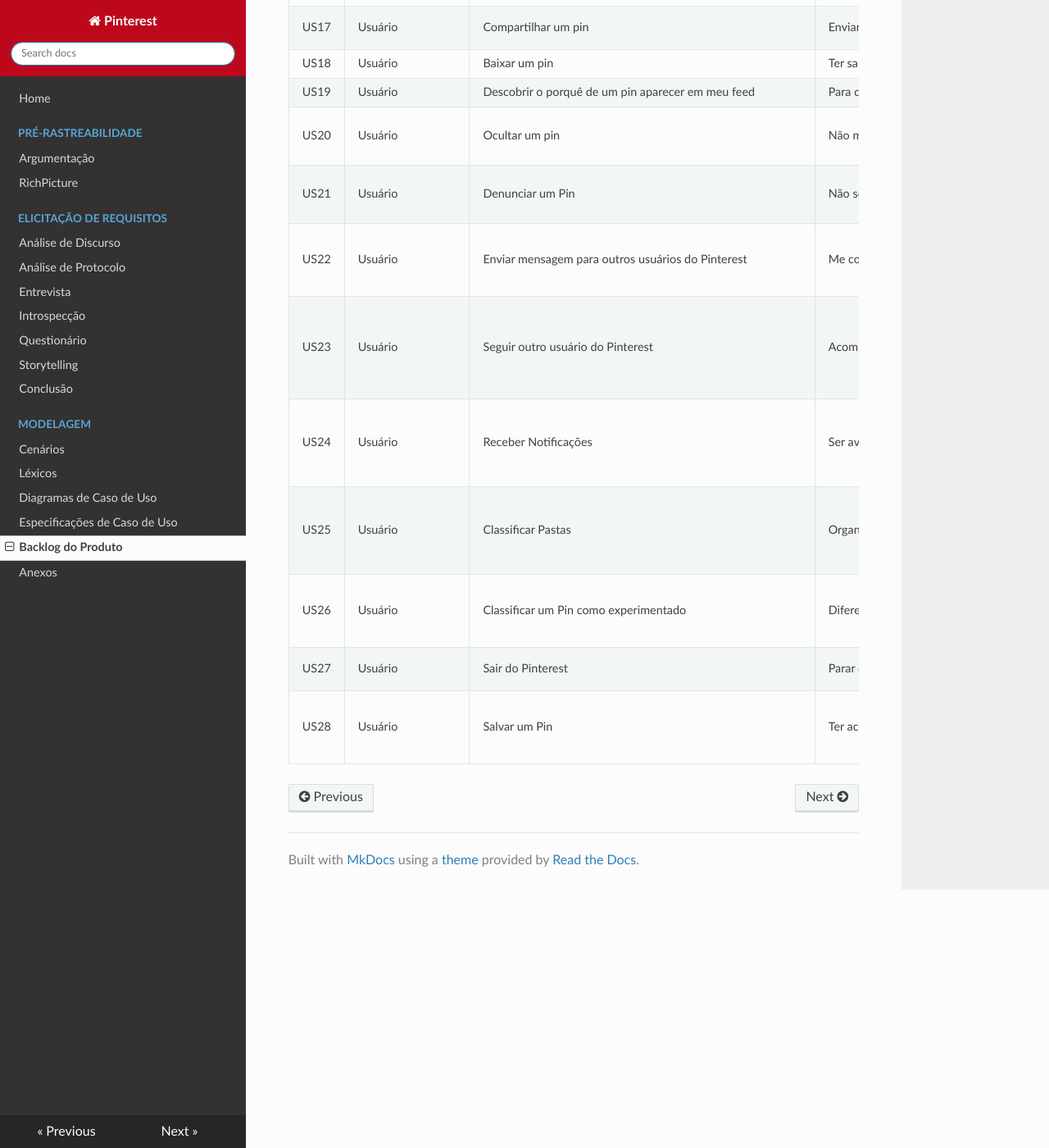
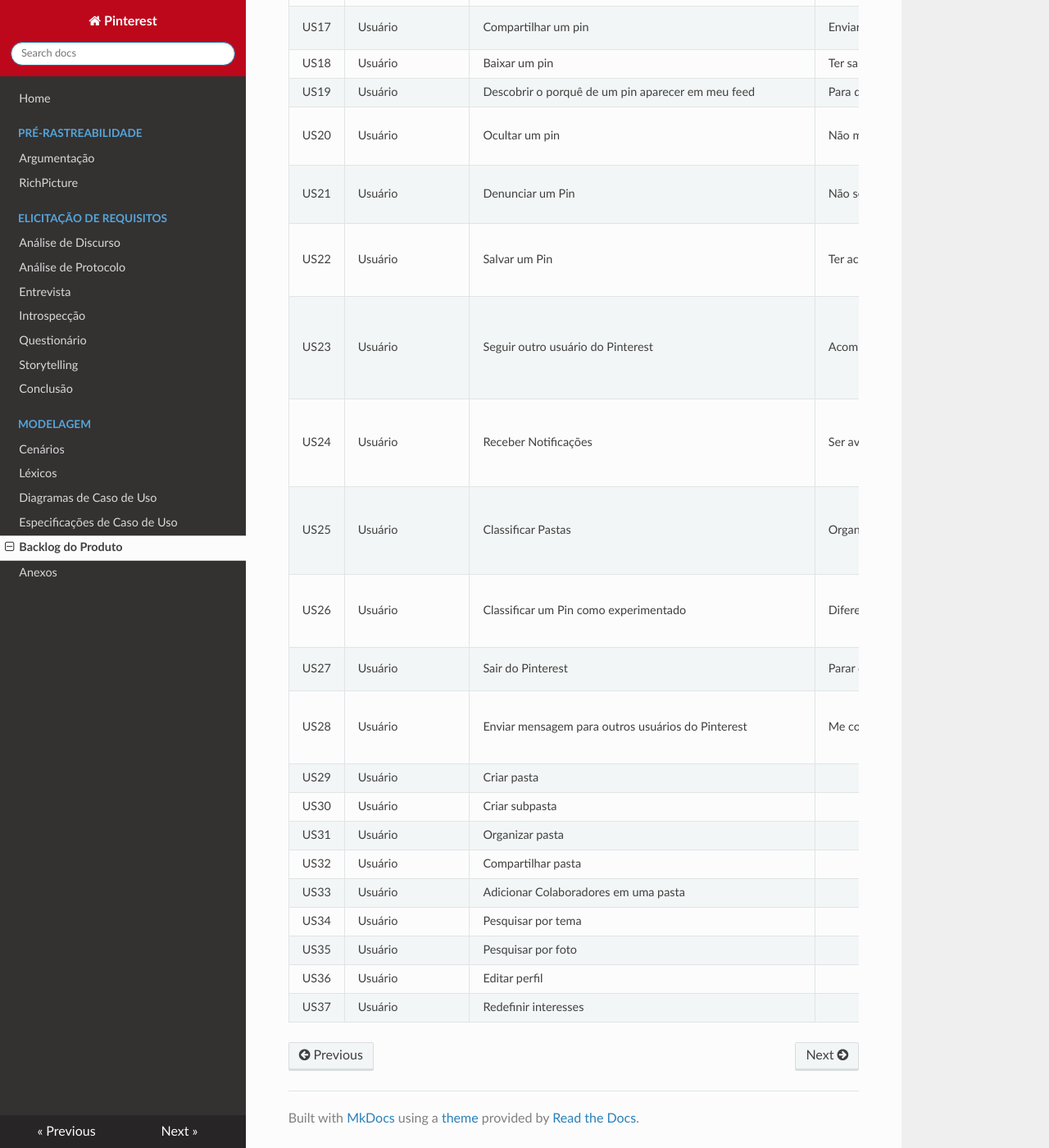
Before and after one commit to joberthrogers18/2018.2-Requisitos-Pinterest, an MkDocs documentation site: the page built from docs/backlog.md, in a window 1280 px wide and 1400 px high, scrolled down 2154 px. Shown: the whole window at 82% size. Built offline with MkDocs 1.6.1, drawn with Linux system fonts in a browser that asks for light colours; nearby versions of some CDN libraries; old or Windows-style settings are respelled for this version of MkDocs; some of the changed text lies outside the part shown.

Commit message:
Adding us topics titles and changing priorities

```diff
--- a/docs/backlog.md
+++ b/docs/backlog.md
@@ -28,31 +28,40 @@
 
 | ID | Eu, como... | Gostaria de...  | Para poder...  | Critérios de Aceitação | Pontuação  | Prioridade|
 |--|--|--|--|--|--|--|
-| US01 | Membro da Equipe | Elaborar a Estrutura Analítica de Processos (EAP)  | Organizar as entregas do projeto e a subdivisão de tarefas | - Todas as entregas do escopo do projeto previstas; <br> - Divisão das entregas por release; <br> - Divisão do projeto em fases | 8 | High |
-| US02 | Membro da Equipe | Montar o Benchmark do Pinterest | Encontrar as melhores práticas do mercado a serem aplicadas na plataforma |   - Devem haver no mínimo 5 empresas comparativas; <br> - Devem ser apresentadas as métricas usadas para o benchmark; <br>  - Devem ser desenvolvidos planos de ação para o futuro; <br> - Devem ser colhidas métricas a partir do plano de ação. | 5 | High |
-| US03 | Desenvolvedor | Elaborar o Documento de Arquitetura | Fazer com que os componentes do software e do hardware possam ser compreendidos por todos os membros da equipe.  |     - Deve haver uma tabela com as versões do documento;<br>  - Deve conter um diagrama que represente visualmente as camadas da arquitetura;<br> - Deve haver um texto explicativo sobre todas as camadas da arquitetura;<br>  - Deve conter diagramas de casos de uso para todas as cenas;<br>  - Devem ser apresentadas as plataformas que serão usadas como suporte no desenvolvimento. | 8 | High |
-| US04 | Desenvolvedor | Elaborar o Documento de Especificação Suplementar | Detalhar os requisitos não funcionais do software. | - Deve haver uma tabela com as versões do documento; <br> - Para todos os requisitos citados, deve haver uma justificativa de como colocá-los em prática, citando a plataforma auxiliar e a viabilidade do requisito;<br> - Devem ser citados todas as restrições de design;<br> - Devem ser citadas as interfaces;<br>- Deve ser citada a licença a ser utilizada. | 5 | High |
-| US05 | Membro da Equipe | Elaborar o Documento de Visão  | Fazer com que o cliente compreenda o propósito do projeto | - Deve haver uma tabela com as versões do documento;<br>  - Descrever qual problema o software resolve;<br>  - Descrever como o software pretende resolver o problema;<br> - Apresentar o escopo do projeto;<br> - Devem ser apresentados os recursos do projeto;<br> - As restrições devem ser descritas;<br> - As facilidades devem ser descritas. | 5 | High |
-| US06 | Membro da Equipe | Elaborar o Documento de Folha de Estilo  | Definir os padrões a serem usados com a linguagem de programação.  |        - Deve haver uma tabela com as versões do documento;<br> - Apresentar exemplos a não serem seguidos;<br> - Apresentar exemplos a serem seguidos;<br> - Descrever no formato de texto como o padrão deve ser utilizado. | 3 | Medium |
-| US07 | Membro da Equipe | Montar o Protótipo de Baixa Fidelidade | Ser testado posteriormente com possíveis usuários da plataforma |         - Deve haver uma tabela com as versões do documento;<br> - O protótipo deve apresentar o software por completo, sem faltar cenas.         | 5 | High |
-| US08 | Membro da Equipe | Montar o Protótipo de Alta Fidelidade | Criar uma versão realística da estrutura visual do software. | - Os fluxos de cada ação dentro do software devem ser apresentados;<br> - O design deve apresentar a paleta de cores definidas para a plataforma;<br>  - O design deve conter as fontes definidadas para a plataforma.  | 5 | Medium |
-| US09 | Membro da Equipe | Testar o protótipo de baixa fidelidade com potenciais usuários | Colher feedbacks de uso para refatoração do protótipo de alta fidelidae | - Os Testes devem ser gravados;<br> - Os testes devem ser realizados com membros de fora da equipe | 3 | Medium |
-| US10 | Desenvolvedor  | Criar a cena de login na aplicação | O Usuário possa interagir com o sistema de login e os dados possam ser inseridos | - Implementar as caixas de texto para inserção de dados; <br> - Diferenciar o formato de inserção de nome de usuário e senha (sem mostrar caracteres digitados); <br> - Integrar opção de click dos botões com envio pro sistema de validação  | 5 | High |
-| US11 | Usuário | Me cadastrar no Pinterest utilizando meu e-mail  | Ter acesso às funcionalidades do aplicativo e ao conteúdo exposto |  - Implementar a autenticação de usuário e senha no banco de dados; <br> - Implementar confirmação de cadastro por email;  | 5 | High |
-| US12 | Usuário | Me cadastrar no Pinterest pelo Facebook ou Conta Google  | Ter acesso às funcionalidades do aplicativo, ao conteúdo exposto e integrar minhas contas em aplicativos  | - Implementar sistema de microsserviços para autenticação do facebook; <br> - Integração do sistema de login com confirmação por email.  | 6 | Medium|
-| US13 | Desenvolvedor | Receber dados iniciais de interesses de um novo usuário | Permitir que o perfil do usuário seja traçado e o feed e sugestões estejam de acordo com esse perfil | - Implementação do sistema de escolha de temas na segunda etapa do processo de cadastro;<br> - Seleção das imagens de representação de cada tema;<br> - Disposição dos elementos da imagem na tela;<br> - Passagem dos dados de elementos selecionados para o banco de dados local | 8 | High |
-| US14 | Usuário | Visualizar meu feed de interesses | Visualizar pins que me interessem  | - Cada pin deve oferecer botões de sub-opções<br>- Ao descer a página deve aparecer um botão que leve ao topo<br> | 13 | |
-| US15 | Usuário | Salvar um pin | Acessar os pins na pasta pessoal | - Deve ser perguntado ao usuário em qual pasta ele deseja salvar<br>- Deve ser oferecida a opção de criar uma pasta ao salvar o pin | 5 | |
-| US16 | Usuário | Abrir links externos | Ir para a fonte de um pin |- O link deve ser aberto dentro do navegador do Pinterest, caso isso esteja permitido pelo usuário nas configurações de conta  | 5 | |
-| US17 | Usuário | Compartilhar um pin | Enviar este pin aos meus contatos | - Deve ser possível compartilhar com os contatos que sejam usuários do Pinterest<br>- Deve ser possível compartilhar com aplicativos sociais externos | 8 | |
-| US18 | Usuário | Baixar um pin | Ter salvo no dispositivo a imagem do pin | -Caso seja a primeira imagem salva, deve ser criada uma pasta "pintest" na galeria | 5 | |
-| US19 | Usuário | Descobrir o porquê de um pin aparecer em meu feed |  Para que eu possa personalizar melhor meu feed | -Cada pin deve ter uma mensagem indicando qual ação do usuário fez com que ele aparecesse em seu feed | 3 | |
-| US20 | Usuário | Ocultar um pin | Não me deparar com conteúdos que não me agradam ou ofendem | - Para todas as fotos deve haver um botão com a opção de "Ocultar";<br> - Deve haver a opção de desfazer a ação de ocultar através do botão "Desfazer";<br> - Quando o usuário selecionar "Ocultar", a imagem deve ser borrada de modo que o seu conteúdo não permaneça aparente. | 8 | High |
-| US21 | Usuário | Denunciar um Pin | Não ser mais exposto àquele tipo de conteúdo impróprio | - Para todas as fotos deve haver um botão com a opção de "Denunciar";<br> - Quando o usuário selecionar "Denunciar", deve haver uma mensagem informando que a equipe do projeto irá analisar o conteúdo e que lamenta por quaisquer transtornos causados;<br>  - A imagem deve ser reportada para a equipe do projeto. | 13 | High |
-| US22 | Usuário | Enviar mensagem para outros usuários do Pinterest| Me comunicar com os demais membros da plataforma | - Deve haver um ícone de mensagens em todas as abas da plataforma;<br> - Deve ser possível compartilhar pins e pastas com demais usuários através das mensagens;<br> - As mensagens devem ser privadas e de acesso somente do usuário logado com o usuário que estará recebendo a mensagem;<br>  - Quando uma mensagem não puder ser enviada pela falta de conexão com a internet, deve haver um aviso. | 13 | High |
-| US23 | Usuário | Seguir outro usuário do Pinterest | Acompanhar suas atividades na plataforma | - Deve haver um botão com a opção de "Seguir" qualquer usuário que não seja o usuário logado;<br> - O usuário logado deve receber atualizações de pins salvos pelo outro usuário;<br> - O usuário logado deve receber atualizações de pastas  criadas pelo outro usuário;<br> - O usuáro logado poderá enviar mensagens para o usuário que está seguindo;<br> - O usuário logado poderá salvar pins do usuário que está seguindo;<br> - O usuário logado poderá seguir pastas do usuário que está seguindo. | 5 | High |
-| US24 | Usuário | Receber Notificações | Ser avisado sobres quaisquer atividasdes relacionadas ao meu perfil | - Deve haver a opção de receber "pushs" no celular com a notificação;<br> - Deve haver uma aba para as notificações;<br> - As notificações devem ser organizadas em ordem cronológica;<br> - Sempre que outro usuário salvar um pin do usuário logado, o usuário logado deverá ser notificado;<br> - Sempre que outro usuário seguir uma pasta do usuário logado, o usuário logado deverá ser notificado. | 5 | High |
-| US25 | Usuário | Classificar Pastas | Organizá-las de acordo com a minha preferência. | - Poder classificar em "Salvo pela última vez";<br>  - Poder classificar de "A a Z";<br>  - Poder classificar "Igual à Web";<br>  - Poder classificar por "Mais antigas";<br>  - Poder classificar por "Mais recentes". | 5 | High |
-| US26 | Usuário | Classificar um Pin como experimentado | Diferenciar dos Pins que ainda não coloquei em prática | - Deve haver uma aba chamada "Experimentados";<br> - Todos os pins devem ter a opção "Experimentado";<br> - Quando um pin for dado como "Experimentado", ele deve ir para a aba "Experimentados";<br> - A aba "Experimentados" poderá ser organizada em pastas. | 5 | High |
-| US27 | Usuário | Sair do Pinterest | Parar de ter a minha conta logada no aplicativo | - Deve haver uma opção chamada "Sair";<br> - Quando o usuário "Sair", deve abrir a tela inicial do pinterest.| 5 | High |
-| US28 | Usuário | Salvar um Pin | Ter acesso posteriormente ao conteúdo do meu interesse |<br> - Deve haver uma opção chamada "Salvar";<br>  - Quando o usuário "Salvar", deve abrir a aba para selecionar a pasta em que será salvo;<br> - Deve haver na aba de selecionar pasta, a opção de criar uma nova pasta. | 8 | High |
+| US01 | Membro da Equipe | Elaborar a Estrutura Analítica de Processos (EAP)  | Organizar as entregas do projeto e a subdivisão de tarefas | - Todas as entregas do escopo do projeto previstas; <br> - Divisão das entregas por release; <br> - Divisão do projeto em fases | 8 | Must |
+| US02 | Membro da Equipe | Montar o Benchmark do Pinterest | Encontrar as melhores práticas do mercado a serem aplicadas na plataforma |   - Devem haver no mínimo 5 empresas comparativas; <br> - Devem ser apresentadas as métricas usadas para o benchmark; <br>  - Devem ser desenvolvidos planos de ação para o futuro; <br> - Devem ser colhidas métricas a partir do plano de ação. | 5 | Should |
+| US03 | Desenvolvedor | Elaborar o Documento de Arquitetura | Fazer com que os componentes do software e do hardware possam ser compreendidos por todos os membros da equipe.  |     - Deve haver uma tabela com as versões do documento;<br>  - Deve conter um diagrama que represente visualmente as camadas da arquitetura;<br> - Deve haver um texto explicativo sobre todas as camadas da arquitetura;<br>  - Deve conter diagramas de casos de uso para todas as cenas;<br>  - Devem ser apresentadas as plataformas que serão usadas como suporte no desenvolvimento. | 8 | Must |
+| US04 | Desenvolvedor | Elaborar o Documento de Especificação Suplementar | Detalhar os requisitos não funcionais do software. | - Deve haver uma tabela com as versões do documento; <br> - Para todos os requisitos citados, deve haver uma justificativa de como colocá-los em prática, citando a plataforma auxiliar e a viabilidade do requisito;<br> - Devem ser citados todas as restrições de design;<br> - Devem ser citadas as interfaces;<br>- Deve ser citada a licença a ser utilizada. | 5 | Should |
+| US05 | Membro da Equipe | Elaborar o Documento de Visão  | Fazer com que o cliente compreenda o propósito do projeto | - Deve haver uma tabela com as versões do documento;<br>  - Descrever qual problema o software resolve;<br>  - Descrever como o software pretende resolver o problema;<br> - Apresentar o escopo do projeto;<br> - Devem ser apresentados os recursos do projeto;<br> - As restrições devem ser descritas;<br> - As facilidades devem ser descritas. | 5 | Must |
+| US06 | Membro da Equipe | Elaborar o Documento de Folha de Estilo  | Definir os padrões a serem usados com a linguagem de programação.  |        - Deve haver uma tabela com as versões do documento;<br> - Apresentar exemplos a não serem seguidos;<br> - Apresentar exemplos a serem seguidos;<br> - Descrever no formato de texto como o padrão deve ser utilizado. | 3 | Should |
+| US07 | Membro da Equipe | Montar o Protótipo de Baixa Fidelidade | Ser testado posteriormente com possíveis usuários da plataforma |         - Deve haver uma tabela com as versões do documento;<br> - O protótipo deve apresentar o software por completo, sem faltar cenas.         | 5 | Must |
+| US08 | Membro da Equipe | Montar o Protótipo de Alta Fidelidade | Criar uma versão realística da estrutura visual do software. | - Os fluxos de cada ação dentro do software devem ser apresentados;<br> - O design deve apresentar a paleta de cores definidas para a plataforma;<br>  - O design deve conter as fontes definidadas para a plataforma.  | 5 | Must |
+| US09 | Membro da Equipe | Testar o protótipo de baixa fidelidade com potenciais usuários | Colher feedbacks de uso para refatoração do protótipo de alta fidelidae | - Os Testes devem ser gravados;<br> - Os testes devem ser realizados com membros de fora da equipe | 3 | Must |
+| US10 | Desenvolvedor  | Criar a cena de login na aplicação | O Usuário possa interagir com o sistema de login e os dados possam ser inseridos | - Implementar as caixas de texto para inserção de dados; <br> - Diferenciar o formato de inserção de nome de usuário e senha (sem mostrar caracteres digitados); <br> - Integrar opção de click dos botões com envio pro sistema de validação  | 5 | Must |
+| US11 | Usuário | Me cadastrar no Pinterest utilizando meu e-mail  | Ter acesso às funcionalidades do aplicativo e ao conteúdo exposto |  - Implementar a autenticação de usuário e senha no banco de dados; <br> - Implementar confirmação de cadastro por email;  | 5 | Must |
+| US12 | Usuário | Me cadastrar no Pinterest pelo Facebook ou Conta Google  | Ter acesso às funcionalidades do aplicativo, ao conteúdo exposto e integrar minhas contas em aplicativos  | - Implementar sistema de microsserviços para autenticação do facebook; <br> - Integração do sistema de login com confirmação por email.  | 6 | Could |
+| US13 | Desenvolvedor | Receber dados iniciais de interesses de um novo usuário | Permitir que o perfil do usuário seja traçado e o feed e sugestões estejam de acordo com esse perfil | - Implementação do sistema de escolha de temas na segunda etapa do processo de cadastro;<br> - Seleção das imagens de representação de cada tema;<br> - Disposição dos elementos da imagem na tela;<br> - Passagem dos dados de elementos selecionados para o banco de dados local | 8 | Must |
+| US14 | Usuário | Fazer Login | Entrar na minha conta já criada | - Opção para logar com outras redes<br>- Opção para logar com a conta Pinterest | 5 | Must |
+| US15 | Usuário | Visualizar meu feed de interesses | Visualizar pins que me interessem  | - Cada pin deve oferecer botões de sub-opções<br>- Ao descer a página deve aparecer um botão que leve ao topo<br> | 13 | Must |
+| US16 | Usuário | Abrir links externos | Ir para a fonte de um pin |- O link deve ser aberto dentro do navegador do Pinterest, caso isso esteja permitido pelo usuário nas configurações de conta  | 5 | Could |
+| US17 | Usuário | Compartilhar um pin | Enviar este pin aos meus contatos | - Deve ser possível compartilhar com os contatos que sejam usuários do Pinterest<br>- Deve ser possível compartilhar com aplicativos sociais externos | 8 | Should |
+| US18 | Usuário | Baixar um pin | Ter salvo no dispositivo a imagem do pin | -Caso seja a primeira imagem salva, deve ser criada uma pasta "pintest" na galeria | 5 | Should |
+| US19 | Usuário | Descobrir o porquê de um pin aparecer em meu feed |  Para que eu possa personalizar melhor meu feed | -Cada pin deve ter uma mensagem indicando qual ação do usuário fez com que ele aparecesse em seu feed | 3 | Would |
+| US20 | Usuário | Ocultar um pin | Não me deparar com conteúdos que não me agradam ou ofendem | - Para todas as fotos deve haver um botão com a opção de "Ocultar";<br> - Deve haver a opção de desfazer a ação de ocultar através do botão "Desfazer";<br> - Quando o usuário selecionar "Ocultar", a imagem deve ser borrada de modo que o seu conteúdo não permaneça aparente. | 8 | Should |
+| US21 | Usuário | Denunciar um Pin | Não ser mais exposto àquele tipo de conteúdo impróprio | - Para todas as fotos deve haver um botão com a opção de "Denunciar";<br> - Quando o usuário selecionar "Denunciar", deve haver uma mensagem informando que a equipe do projeto irá analisar o conteúdo e que lamenta por quaisquer transtornos causados;<br>  - A imagem deve ser reportada para a equipe do projeto. | 13 | Should |
+| US22 | Usuário | Salvar um Pin | Ter acesso posteriormente ao conteúdo do meu interesse |<br> - Deve haver uma opção chamada "Salvar";<br>  - Quando o usuário "Salvar", deve abrir a aba para selecionar a pasta em que será salvo;<br> - Deve haver na aba de selecionar pasta, a opção de criar uma nova pasta. | 8 | Must |
+| US23 | Usuário | Seguir outro usuário do Pinterest | Acompanhar suas atividades na plataforma | - Deve haver um botão com a opção de "Seguir" qualquer usuário que não seja o usuário logado;<br> - O usuário logado deve receber atualizações de pins salvos pelo outro usuário;<br> - O usuário logado deve receber atualizações de pastas  criadas pelo outro usuário;<br> - O usuáro logado poderá enviar mensagens para o usuário que está seguindo;<br> - O usuário logado poderá salvar pins do usuário que está seguindo;<br> - O usuário logado poderá seguir pastas do usuário que está seguindo. | 5 | Must |
+| US24 | Usuário | Receber Notificações | Ser avisado sobres quaisquer atividasdes relacionadas ao meu perfil | - Deve haver a opção de receber "pushs" no celular com a notificação;<br> - Deve haver uma aba para as notificações;<br> - As notificações devem ser organizadas em ordem cronológica;<br> - Sempre que outro usuário salvar um pin do usuário logado, o usuário logado deverá ser notificado;<br> - Sempre que outro usuário seguir uma pasta do usuário logado, o usuário logado deverá ser notificado. | 5 | Should |
+| US25 | Usuário | Classificar Pastas | Organizá-las de acordo com a minha preferência. | - Poder classificar em "Salvo pela última vez";<br>  - Poder classificar de "A a Z";<br>  - Poder classificar "Igual à Web";<br>  - Poder classificar por "Mais antigas";<br>  - Poder classificar por "Mais recentes". | 5 | Could |
+| US26 | Usuário | Classificar um Pin como experimentado | Diferenciar dos Pins que ainda não coloquei em prática | - Deve haver uma aba chamada "Experimentados";<br> - Todos os pins devem ter a opção "Experimentado";<br> - Quando um pin for dado como "Experimentado", ele deve ir para a aba "Experimentados";<br> - A aba "Experimentados" poderá ser organizada em pastas. | 5 | Could |
+| US27 | Usuário | Sair do Pinterest | Parar de ter a minha conta logada no aplicativo | - Deve haver uma opção chamada "Sair";<br> - Quando o usuário "Sair", deve abrir a tela inicial do pinterest.| 5 | Must |
+| US28 | Usuário | Enviar mensagem para outros usuários do Pinterest| Me comunicar com os demais membros da plataforma | - Deve haver um ícone de mensagens em todas as abas da plataforma;<br> - Deve ser possível compartilhar pins e pastas com demais usuários através das mensagens;<br> - As mensagens devem ser privadas e de acesso somente do usuário logado com o usuário que estará recebendo a mensagem;<br>  - Quando uma mensagem não puder ser enviada pela falta de conexão com a internet, deve haver um aviso. | 13 | Could |
+| US29 | Usuário | Criar pasta | | | | | Must|
+| US30 | Usuário | Criar subpasta | | | | | Should |
+| US31 | Usuário | Organizar pasta | | | | | Should|
+| US32 | Usuário | Compartilhar pasta | | | | | Could|
+| US33 | Usuário | Adicionar Colaboradores em uma pasta | | | | | Could|
+| US34 | Usuário | Pesquisar por tema | | | | | Must|
+| US35 | Usuário | Pesquisar por foto | | | | | Should |
+| US36 | Usuário | Editar perfil | | | | | Must|
+| US37 | Usuário | Redefinir interesses | | | | | Should |
```
